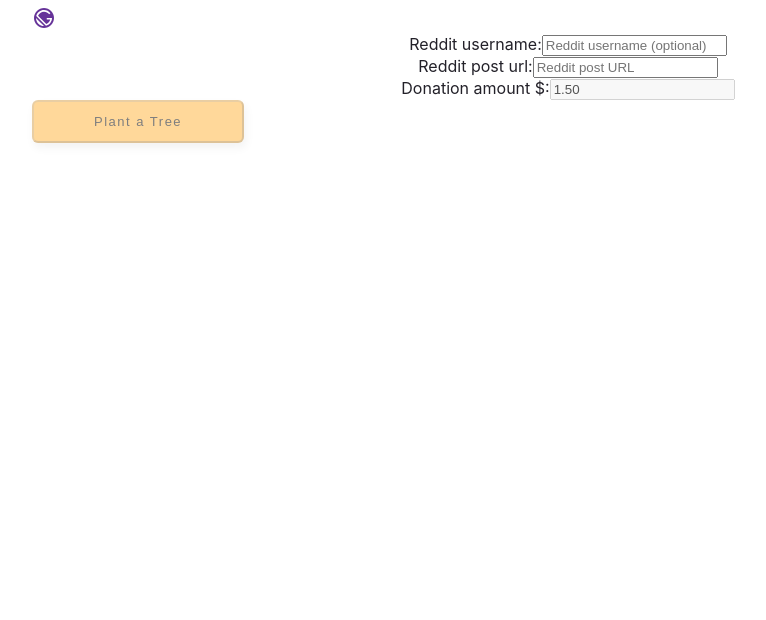
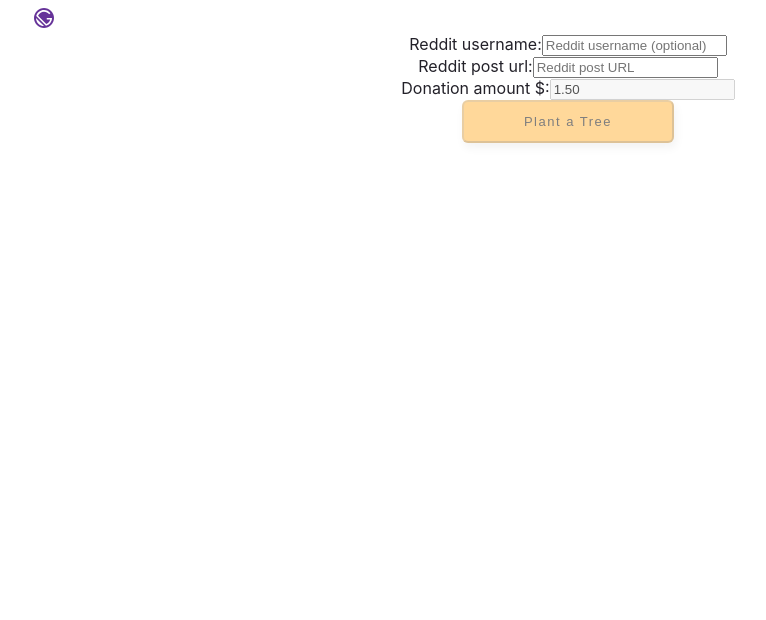
Before and after one commit to jinwood/seedr-web, a Gatsby site: page / in a window 1280 px wide. Shown: the part 180-800 px from the top of the page, without its empty margins (72-838 px from the left). Built offline with nearby package versions, Linux system fonts and the light colour scheme; Gatsby itself is replaced by a stand-in of ours.

Commit message:
resturcture & add layout

```diff
--- a/src/components/HomepageForm/PlantForm/index.jsx
+++ b/src/components/HomepageForm/PlantForm/index.jsx
@@ -1,4 +1,5 @@
 import React from "react";
+import StripeButton from "../StripeButton";
 
 const formContainerStyles = {
   display: "flex",
@@ -13,9 +14,9 @@ const labelStyles = {
 };
 
 const PlantForm = (props) => {
-  const { updateState } = props;
+  const { updateState, isValid } = props;
   return (
-    <form style={formContainerStyles}>
+    <div style={formContainerStyles}>
       <span>
         <label style={labelStyles} htmlFor="reddit-username">
           Reddit username:
@@ -44,7 +45,10 @@ const PlantForm = (props) => {
         </label>
         <input id="InputDonation" type="number" value="1.50" disabled={true} />
       </span>
-    </form>
+      <span>
+        <StripeButton disabled={!isValid} />
+      </span>
+    </div>
   );
 };
 
--- a/src/components/HomepageForm/index.jsx
+++ b/src/components/HomepageForm/index.jsx
@@ -34,8 +34,7 @@ const HomepageForm = () => {
 
   return (
     <>
-      <PlantForm updateState={updateState} />
-      <StripeButton disabled={!isValid} />
+      <PlantForm updateState={updateState} isValid={isValid} />
     </>
   );
 };
--- /dev/null
+++ b/src/components/HomepageForm/layout.jsx
@@ -0,0 +1,5 @@
+import React from "react";
+
+const Layout = () => {};
+
+export default Layout;
```
